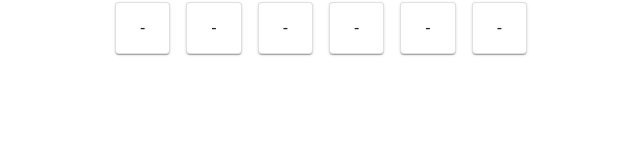
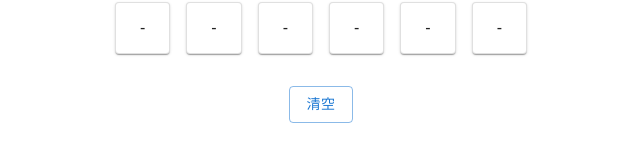
Before and after one commit to fredFung9527/dave-game-1, a Next.js app: page / in a window 1280 px wide. Shown: the part 150-312 px from the top of the page, without its empty margins (319-959 px from the left). Built offline with nearby package versions, Linux system fonts and the light colour scheme; what @mui/material-nextjs would draw is missing.

Commit message:
ResetButton

```diff
--- a/app/page.tsx
+++ b/app/page.tsx
@@ -1,6 +1,7 @@
 import { TheMatrix } from '@/components/card'
 import { MatrixDataProvider } from '@/components/MatrixDataProvider'
 import MatrixPosition from '@/components/MatrixPosition'
+import ResetButton from '@/components/ResetButton'
 import { Container, Grid } from '@mui/material'
 import { Fragment } from 'react/jsx-runtime'
 
@@ -19,6 +20,8 @@ export default function Home() {
             </Fragment>
           ))}
         </Grid>
+
+        <ResetButton />
       </MatrixDataProvider>
     </Container>
   )
--- a/components/MatrixDataProvider.tsx
+++ b/components/MatrixDataProvider.tsx
@@ -5,24 +5,35 @@ import { CardMatrix, CardName, DefaultCardMatrix, MatrixPositionName } from './c
 
 interface MatrixDataProviderProps {
   matrixData: CardMatrix,
-  onCardNameChange: (position: MatrixPositionName, value: CardName | null) => void
+  onCardNameChange: (position: MatrixPositionName, value: CardName | null) => void,
+  resetMatrixData: () => void
 }
 
 const DefaultMatrixDataProviderProps: MatrixDataProviderProps = {
   matrixData: DefaultCardMatrix,
-  onCardNameChange: () => { }
+  onCardNameChange: () => { },
+  resetMatrixData: () => { }
 }
 
 const MatrixDataContext = createContext<MatrixDataProviderProps>(DefaultMatrixDataProviderProps)
 
 function MatrixDataProvider({ children }: { children: React.ReactNode }) {
   const [matrixData, setMatrixData] = useState<CardMatrix>(DefaultCardMatrix)
+
   function onCardNameChange(position: MatrixPositionName, value: CardName | null) {
     setMatrixData((prev) => ({ ...prev, [position]: value }))
   }
 
+  function resetMatrixData() {
+    setMatrixData(DefaultCardMatrix)
+  }
+
   return (
-    <MatrixDataContext.Provider value={{ matrixData, onCardNameChange }}>
+    <MatrixDataContext.Provider
+      value={{
+        matrixData, onCardNameChange, resetMatrixData
+      }}
+    >
       {children}
     </MatrixDataContext.Provider>
   )
--- /dev/null
+++ b/components/ResetButton.tsx
@@ -0,0 +1,16 @@
+'use client'
+
+import { Box, Button } from '@mui/material'
+import { useMatrixData } from './MatrixDataProvider'
+
+export default function ResetButton() {
+  const { resetMatrixData } = useMatrixData()
+
+  return (
+    <Box sx={{ display: 'flex', justifyContent: 'center', mt: 4 }}>
+      <Button variant='outlined' color='primary' onClick={resetMatrixData}>
+        清空
+      </Button>
+    </Box>
+  )
+}
```
